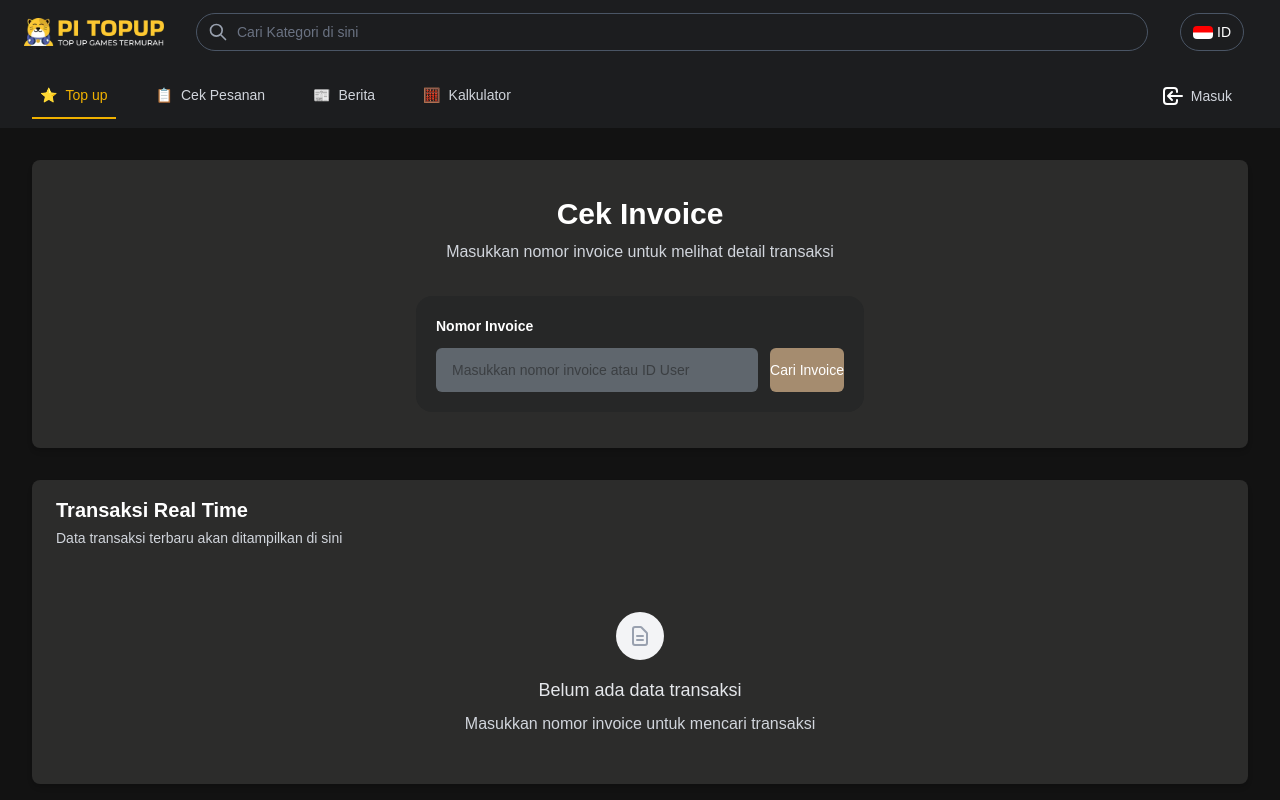
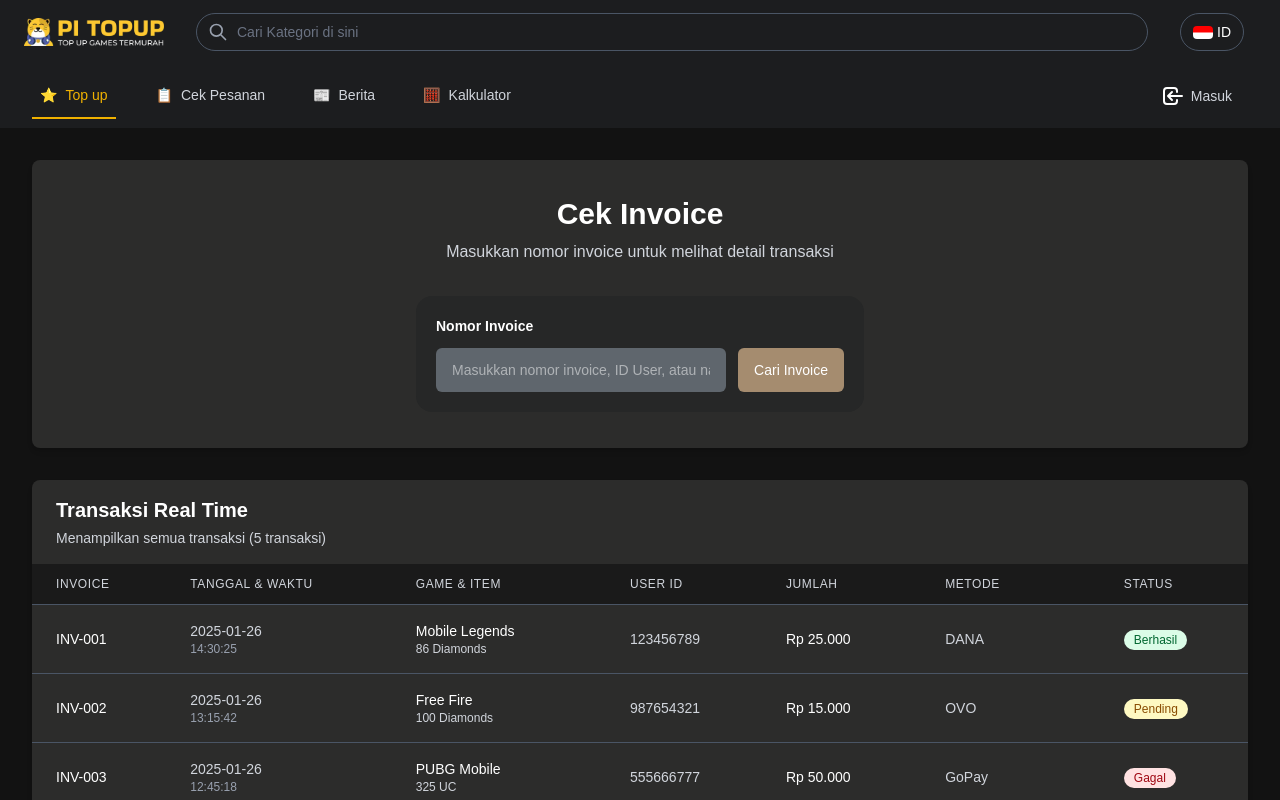
Before and after one commit to akbarryyan/topup-nextjs, a Next.js app: page /invoices in a window 1280 px wide. Shown: the top 800 px of the page. Built offline with nearby package versions, Linux system fonts and the light colour scheme.

Commit message:
Enhance CekInvoicePage search functionality with improved filtering and reset option

```diff
--- a/src/app/invoices/page.js
+++ b/src/app/invoices/page.js
@@ -8,6 +8,7 @@
   const [invoiceNumber, setInvoiceNumber] = useState("");
   const [isSearching, setIsSearching] = useState(false);
   const [searchResults, setSearchResults] = useState([]);
+  const [isFiltered, setIsFiltered] = useState(false);
 
   // Sample transaction data
   const sampleTransactions = [
@@ -69,29 +70,40 @@
   ];
 
   const handleSearch = () => {
-    if (!invoiceNumber.trim()) return;
+    if (!invoiceNumber.trim()) {
+      // Jika input kosong, tampilkan semua data
+      setSearchResults(sampleTransactions);
+      setIsFiltered(false);
+      return;
+    }
 
     setIsSearching(true);
 
     // Simulate API call
     setTimeout(() => {
-      if (invoiceNumber.trim() === "") {
-        setSearchResults([]);
-      } else {
-        // Filter transactions based on invoice number or show all for demo
+      // Filter transactions based on invoice number or user ID
       const filtered = sampleTransactions.filter(
         (transaction) =>
-            transaction.id
-              .toLowerCase()
-              .includes(invoiceNumber.toLowerCase()) ||
+          transaction.id.toLowerCase().includes(invoiceNumber.toLowerCase()) ||
           transaction.userId.includes(invoiceNumber) ||
-            invoiceNumber.toLowerCase() === "all"
+          transaction.game.toLowerCase().includes(invoiceNumber.toLowerCase())
       );
       setSearchResults(filtered);
-      }
+      setIsFiltered(true);
       setIsSearching(false);
-    }, 1000);
+    }, 500);
   };
+
+  // Function to clear search and show all data
+  const clearSearch = () => {
+    setInvoiceNumber("");
+    setSearchResults(sampleTransactions);
+    setIsFiltered(false);
+  };
+
+  // Initialize with all data on component mount
+  const displayData =
+    searchResults.length > 0 || isFiltered ? searchResults : sampleTransactions;
 
   const getStatusColor = (status) => {
     switch (status) {
@@ -135,13 +147,13 @@
                   value={invoiceNumber}
                   onChange={(e) => setInvoiceNumber(e.target.value)}
                   onKeyPress={(e) => e.key === "Enter" && handleSearch()}
-                  placeholder="Masukkan nomor invoice atau ID User"
-                  className="flex-1 px-4 py-2.5 rounded-md focus:ring-2 focus:ring-blue-500 focus:border-blue-500 outline-none transition-colors bg-[#5F666D] placeholder:text-sm"
+                  placeholder="Masukkan nomor invoice, ID User, atau nama game"
+                  className="flex-1 px-4 py-2.5 rounded-md focus:ring-2 focus:ring-blue-500 focus:border-blue-500 outline-none transition-colors bg-[#5F666D] placeholder:text-sm text-white"
                 />
                 <button
                   onClick={handleSearch}
                   disabled={isSearching}
-                  className="py-2 bg-[#A58C6F] text-white rounded-md focus:ring-2 focus:ring-blue-500 focus:ring-offset-2 disabled:opacity-50 disabled:cursor-not-allowed transition-colors font-medium text-sm"
+                  className="px-4 py-2 bg-[#A58C6F] text-white rounded-md hover:bg-[#96794F] focus:ring-2 focus:ring-blue-500 focus:ring-offset-2 disabled:opacity-50 disabled:cursor-not-allowed transition-colors font-medium text-sm"
                 >
                   {isSearching ? (
                     <div className="flex items-center space-x-2">
@@ -152,6 +164,14 @@
                     "Cari Invoice"
                   )}
                 </button>
+                {isFiltered && (
+                  <button
+                    onClick={clearSearch}
+                    className="px-4 py-2 bg-gray-600 text-white rounded-md hover:bg-gray-700 focus:ring-2 focus:ring-gray-500 focus:ring-offset-2 transition-colors font-medium text-sm"
+                  >
+                    Reset
+                  </button>
+                )}
               </div>
             </div>
           </div>
@@ -163,49 +183,47 @@
                 Transaksi Real Time
               </h2>
               <p className="text-sm text-gray-300 mt-1">
-                {searchResults.length > 0
-                  ? `Menampilkan ${searchResults.length} hasil pencarian`
-                  : "Data transaksi terbaru akan ditampilkan di sini"}
+                {isFiltered
+                  ? `Menampilkan ${displayData.length} hasil pencarian dari ${sampleTransactions.length} total transaksi`
+                  : `Menampilkan semua transaksi (${displayData.length} transaksi)`}
               </p>
             </div>
 
-            {searchResults.length > 0 ? (
-              <>
             {/* Desktop Table View */}
             <div className="hidden md:block overflow-x-auto">
-                  <table className="min-w-full divide-y divide-gray-200">
-                    <thead className="bg-gray-50">
+              <table className="min-w-full divide-y divide-gray-600">
+                <thead className="bg-[#1a1a1a]">
                   <tr>
-                        <th className="px-6 py-3 text-left text-xs font-medium text-gray-500 uppercase tracking-wider">
+                    <th className="px-6 py-3 text-left text-xs font-medium text-gray-300 uppercase tracking-wider">
                       Invoice
                     </th>
-                        <th className="px-6 py-3 text-left text-xs font-medium text-gray-500 uppercase tracking-wider">
+                    <th className="px-6 py-3 text-left text-xs font-medium text-gray-300 uppercase tracking-wider">
                       Tanggal & Waktu
                     </th>
-                        <th className="px-6 py-3 text-left text-xs font-medium text-gray-500 uppercase tracking-wider">
+                    <th className="px-6 py-3 text-left text-xs font-medium text-gray-300 uppercase tracking-wider">
                       Game & Item
                     </th>
-                        <th className="px-6 py-3 text-left text-xs font-medium text-gray-500 uppercase tracking-wider">
+                    <th className="px-6 py-3 text-left text-xs font-medium text-gray-300 uppercase tracking-wider">
                       User ID
                     </th>
-                        <th className="px-6 py-3 text-left text-xs font-medium text-gray-500 uppercase tracking-wider">
+                    <th className="px-6 py-3 text-left text-xs font-medium text-gray-300 uppercase tracking-wider">
                       Jumlah
                     </th>
-                        <th className="px-6 py-3 text-left text-xs font-medium text-gray-500 uppercase tracking-wider">
+                    <th className="px-6 py-3 text-left text-xs font-medium text-gray-300 uppercase tracking-wider">
                       Metode
                     </th>
-                        <th className="px-6 py-3 text-left text-xs font-medium text-gray-500 uppercase tracking-wider">
+                    <th className="px-6 py-3 text-left text-xs font-medium text-gray-300 uppercase tracking-wider">
                       Status
                     </th>
                   </tr>
                 </thead>
-                    <tbody className="bg-white divide-y divide-gray-200">
-                      {searchResults.map((transaction) => (
-                        <tr key={transaction.id} className="hover:bg-gray-50">
-                          <td className="px-6 py-4 whitespace-nowrap text-sm font-medium text-gray-900">
+                <tbody className="bg-[#2C2C2B] divide-y divide-gray-600">
+                  {displayData.map((transaction) => (
+                    <tr key={transaction.id} className="hover:bg-[#3a3a3a]">
+                      <td className="px-6 py-4 whitespace-nowrap text-sm font-medium text-white">
                         {transaction.id}
                       </td>
-                          <td className="px-6 py-4 whitespace-nowrap text-sm text-gray-500">
+                      <td className="px-6 py-4 whitespace-nowrap text-sm text-gray-300">
                         <div>
                           <div>{transaction.date}</div>
                           <div className="text-xs text-gray-400">
@@ -213,21 +231,21 @@
                           </div>
                         </div>
                       </td>
-                          <td className="px-6 py-4 whitespace-nowrap text-sm text-gray-500">
+                      <td className="px-6 py-4 whitespace-nowrap text-sm text-gray-300">
                         <div>
-                              <div className="font-medium text-gray-900">
+                          <div className="font-medium text-white">
                             {transaction.game}
                           </div>
                           <div className="text-xs">{transaction.item}</div>
                         </div>
                       </td>
-                          <td className="px-6 py-4 whitespace-nowrap text-sm font-mono text-gray-500">
+                      <td className="px-6 py-4 whitespace-nowrap text-sm font-mono text-gray-300">
                         {transaction.userId}
                       </td>
-                          <td className="px-6 py-4 whitespace-nowrap text-sm font-medium text-gray-900">
+                      <td className="px-6 py-4 whitespace-nowrap text-sm font-medium text-white">
                         {transaction.amount}
                       </td>
-                          <td className="px-6 py-4 whitespace-nowrap text-sm text-gray-500">
+                      <td className="px-6 py-4 whitespace-nowrap text-sm text-gray-300">
                         {transaction.method}
                       </td>
                       <td className="px-6 py-4 whitespace-nowrap">
@@ -246,15 +264,15 @@
             </div>
 
             {/* Mobile Card View */}
-                <div className="md:hidden divide-y divide-gray-200">
-                  {searchResults.map((transaction) => (
-                    <div key={transaction.id} className="p-4">
+            <div className="md:hidden divide-y divide-gray-600">
+              {displayData.map((transaction) => (
+                <div key={transaction.id} className="p-4 bg-[#2C2C2B]">
                   <div className="flex items-start justify-between mb-3">
                     <div>
-                          <h3 className="text-sm font-medium text-gray-900">
+                      <h3 className="text-sm font-medium text-white">
                         {transaction.id}
                       </h3>
-                          <p className="text-xs text-gray-500">
+                      <p className="text-xs text-gray-400">
                         {transaction.date} {transaction.time}
                       </p>
                     </div>
@@ -269,34 +287,32 @@
 
                   <div className="space-y-2">
                     <div className="flex justify-between">
-                          <span className="text-sm text-gray-500">Game:</span>
-                          <span className="text-sm font-medium text-gray-900">
+                      <span className="text-sm text-gray-400">Game:</span>
+                      <span className="text-sm font-medium text-white">
                         {transaction.game}
                       </span>
                     </div>
                     <div className="flex justify-between">
-                          <span className="text-sm text-gray-500">Item:</span>
-                          <span className="text-sm text-gray-900">
+                      <span className="text-sm text-gray-400">Item:</span>
+                      <span className="text-sm text-gray-300">
                         {transaction.item}
                       </span>
                     </div>
                     <div className="flex justify-between">
-                          <span className="text-sm text-gray-500">
-                            User ID:
-                          </span>
-                          <span className="text-sm font-mono text-gray-900">
+                      <span className="text-sm text-gray-400">User ID:</span>
+                      <span className="text-sm font-mono text-gray-300">
                         {transaction.userId}
                       </span>
                     </div>
                     <div className="flex justify-between">
-                          <span className="text-sm text-gray-500">Jumlah:</span>
-                          <span className="text-sm font-bold text-gray-900">
+                      <span className="text-sm text-gray-400">Jumlah:</span>
+                      <span className="text-sm font-bold text-white">
                         {transaction.amount}
                       </span>
                     </div>
                     <div className="flex justify-between">
-                          <span className="text-sm text-gray-500">Metode:</span>
-                          <span className="text-sm text-gray-900">
+                      <span className="text-sm text-gray-400">Metode:</span>
+                      <span className="text-sm text-gray-300">
                         {transaction.method}
                       </span>
                     </div>
@@ -304,32 +320,6 @@
                 </div>
               ))}
             </div>
-              </>
-            ) : (
-              <div className="px-6 py-12 text-center">
-                <div className="w-12 h-12 mx-auto bg-gray-100 rounded-full flex items-center justify-center mb-4">
-                  <svg
-                    className="w-6 h-6 text-gray-400"
-                    fill="none"
-                    stroke="currentColor"
-                    viewBox="0 0 24 24"
-                  >
-                    <path
-                      strokeLinecap="round"
-                      strokeLinejoin="round"
-                      strokeWidth={2}
-                      d="M9 12h6m-6 4h6m2 5H7a2 2 0 01-2-2V5a2 2 0 012-2h5.586a1 1 0 01.707.293l5.414 5.414a1 1 0 01.293.707V19a2 2 0 01-2 2z"
-                    />
-                  </svg>
-                </div>
-                <h3 className="text-lg font-medium text-gray-200 mb-2">
-                  Belum ada data transaksi
-                </h3>
-                <p className="text-gray-300">
-                  Masukkan nomor invoice untuk mencari transaksi
-                </p>
-              </div>
-            )}
           </div>
         </div>
       </div>
```
Lines whose indentation alone changed are shown as unchanged.
